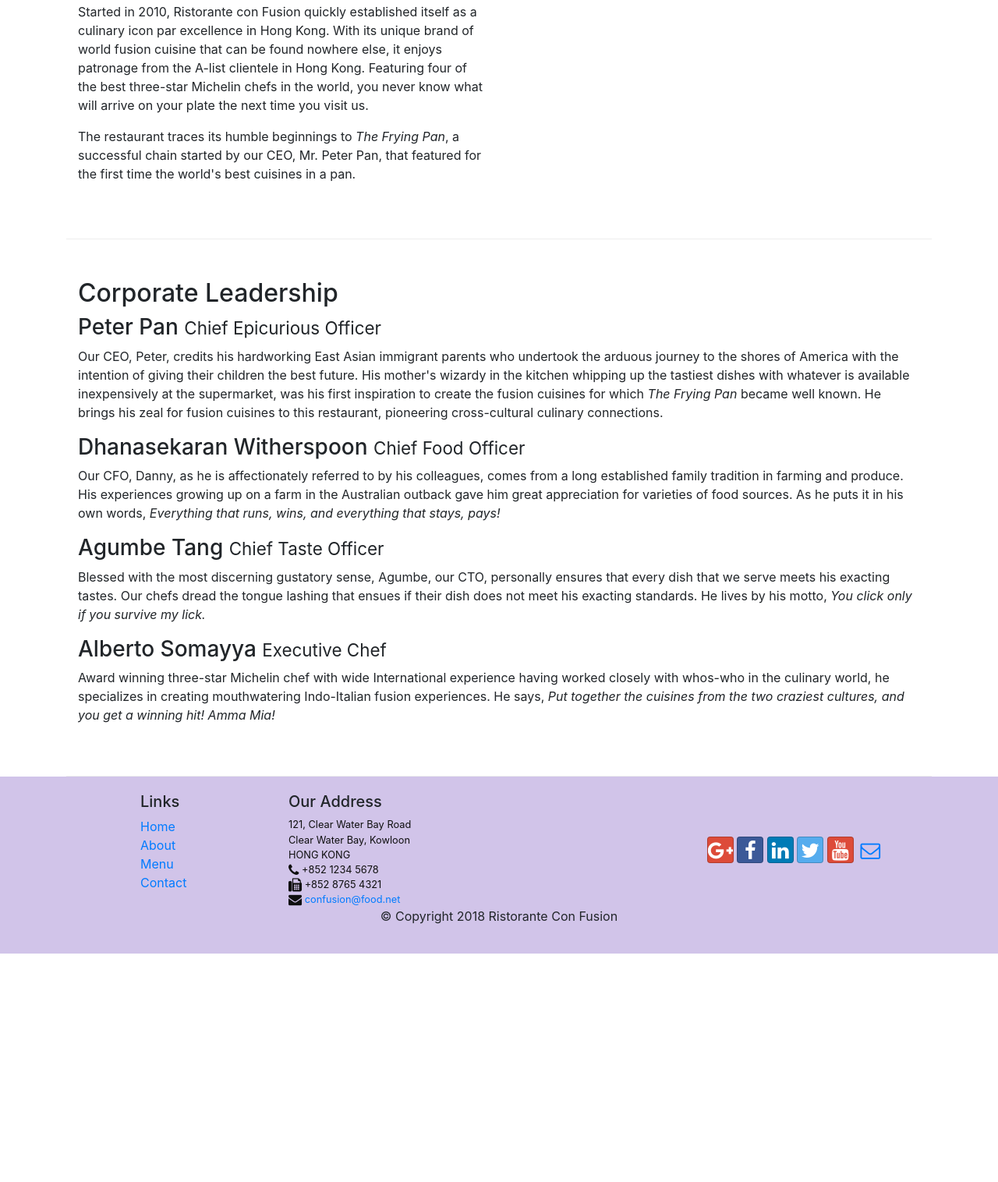
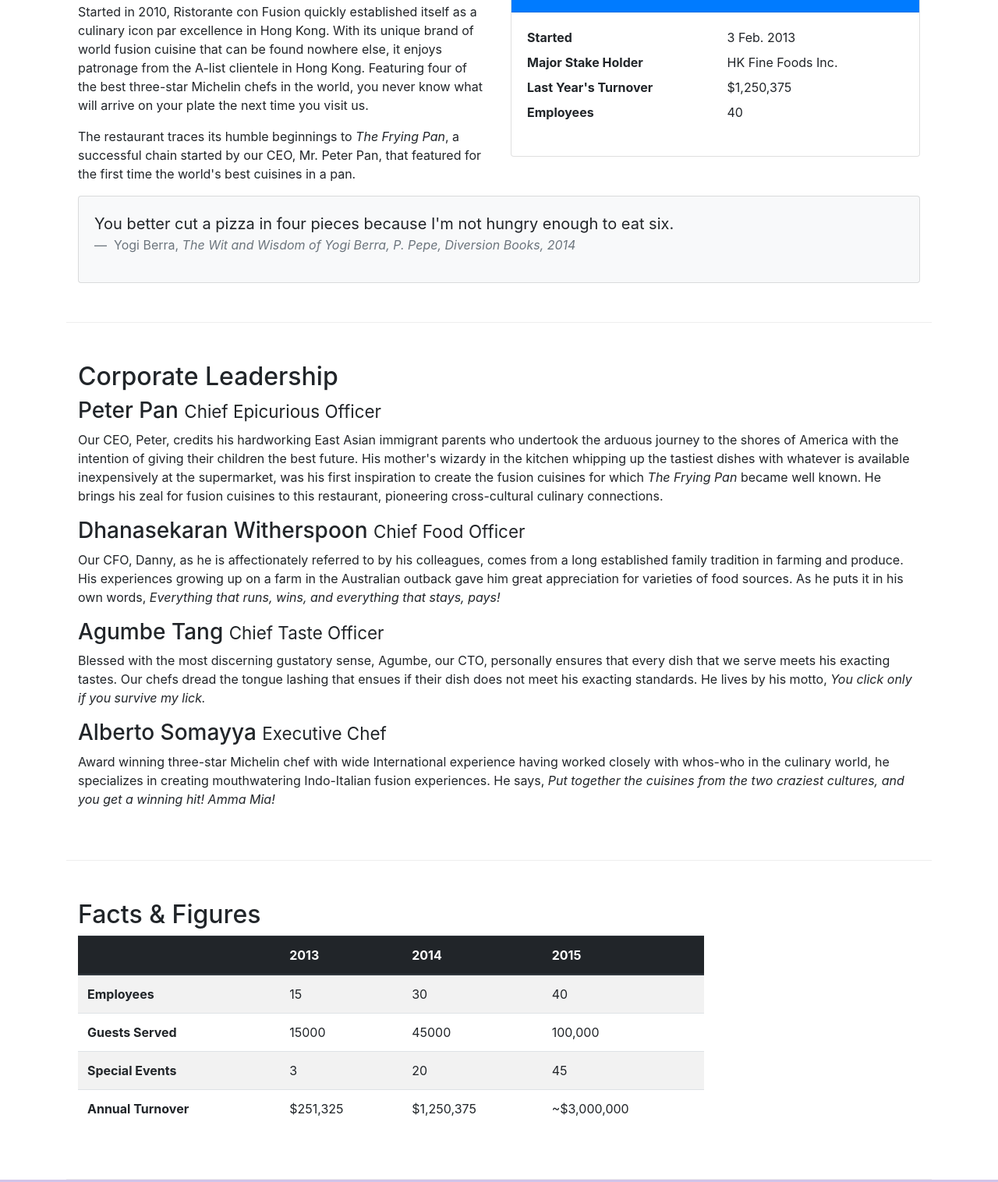
Before and after one commit to thakkardhruv/bootstrap-config-node, a website: page aboutus.html in a window 1280 px wide. Shown: the part 558-2074 px from the top of the page at 78% size. Before the commit the page ends 1781 px from the top, so only its background shows below. Drawn offline with nearby package versions, Linux system fonts and the light colour scheme.

Commit message:
table and cards

```diff
--- a/aboutus.html
+++ b/aboutus.html
@@ -78,7 +78,33 @@
                     <em>The Frying Pan</em>, a successful chain started by our CEO, Mr. Peter Pan, that featured for the first
                     time the world's best cuisines in a pan.</p>
             </div>
-            <div class="col-12 col-sm-6">
+            <div class="col-sm">
+                <div class="card">
+                    <h3 class="card-header bg-primary text-white">Facts At a Glance</h3>
+                    <div class="card-body">
+                        <dl class="row">
+                                <dt class="col-6">Started</dt>
+                                <dd class="col-6">3 Feb. 2013</dd>
+                                <dt class="col-6">Major Stake Holder</dt>
+                                <dd class="col-6">HK Fine Foods Inc.</dd>
+                                <dt class="col-6">Last Year's Turnover</dt>
+                                <dd class="col-6">$1,250,375</dd>
+                                <dt class="col-6">Employees</dt>
+                                <dd class="col-6">40</dd>
+                        </dl>
+                    </div>
+                </div>
+            </div>
+            <div class="col-12">
+                <div class="card card-body bg-light">
+                    <blockquote class="blockquote">
+                        <p class="mb-0">You better cut a pizza in four pieces because I'm not hungry enough to eat six.</p>
+                        <footer class="blockquote-footer">
+                            Yogi Berra,
+                            <cite title="Source Title">The Wit and Wisdom of Yogi Berra, P. Pepe, Diversion Books, 2014</cite>
+                        </footer>
+                    </blockquote>
+                </div>
             </div>
         </div>
 
@@ -120,7 +146,52 @@
                 </p>
             </div>
         </div>
+        <div class="row row-content">
+            <div class="col-12 col-sm-9">
+                <h2>Facts &amp; Figures</h2>
+                <div class="table-responsive">
+                        <table class="table table-striped">
+                            <thead class="thead-dark">
+                                <tr>
+                                    <th>&nbsp;</th>
+                                    <th>2013</th>
+                                    <th>2014</th>
+                                    <th>2015</th>
+                                </tr>
+                            </thead>
+                            <tbody>
+                                <tr>
+                                    <th>Employees</th>
+                                    <td>15</td>
+                                    <td>30</td>
+                                    <td>40</td>
+                                </tr>
+                                <tr>
+                                    <th>Guests Served</th>
+                                    <td>15000</td>
+                                    <td>45000</td>
+                                    <td>100,000</td>
+                                </tr>
+                                <tr>
+                                    <th>Special Events</th>
+                                    <td>3</td>
+                                    <td>20</td>
+                                    <td>45</td>
+                                </tr>
+                                <tr>
+                                    <th>Annual Turnover</th>
+                                    <td>$251,325</td>
+                                    <td>$1,250,375</td>
+                                    <td>~$3,000,000</td>
+                                </tr>
+                            </tbody>
+                        </table>
+                    </div>
+            </div>
+            <div class="col-12 col-sm-3">
 
+            </div>
+        </div>
     </div>
 
     <footer class="footer">
```
